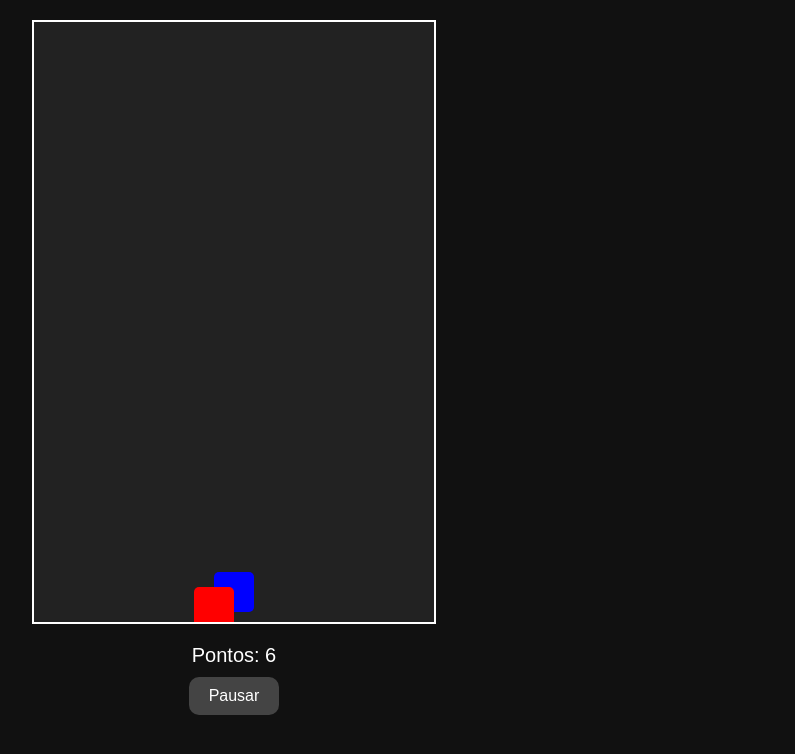
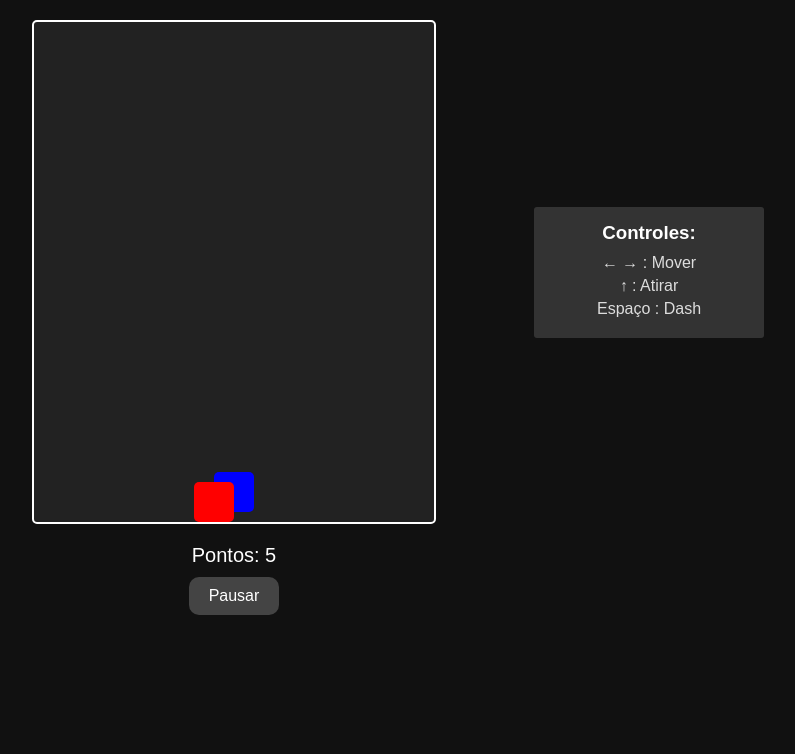
Before and after one commit to JamesCode235/Block_Army, a plain HTML site: page index.html in a window 1280 px wide. Shown: the whole page, without its empty margins (406-1201 px from the left). Drawn offline with Linux system fonts and the light colour scheme.

Commit message:
Add files via upload

```diff
--- a/index.html
+++ b/index.html
@@ -6,8 +6,16 @@
   <link rel="stylesheet" href="style.css">
 </head>
 <body>
-  <div id="game">
-    <div id="player"></div>
+  <div id="game-container">
+    <div id="game">
+      <div id="player"></div>
+    </div>
+    <div id="instructions">
+      <h3>Controles:</h3>
+      <p>← → : Mover</p>
+      <p>↑ : Atirar</p>
+      <p>Espaço : Dash</p>
+    </div>
   </div>
   <div id="score">Pontos: 0</div>
   <button id="pauseBtn">Pausar</button>
--- a/script.js
+++ b/script.js
@@ -7,6 +7,7 @@
 let score = 0;
 let gameOver = false;
 let paused = false;
+let keys = {};
 
 let enemyInterval = 1000;
 let enemySpeed = 5;
@@ -17,30 +18,49 @@
 let lastDashTime = 0;
 const dashCooldown = 8000; // 8 segundos
 
-
-
-// Movimento do jogador
+// Sistema de movimento melhorado
 document.addEventListener("keydown", (e) => {
   if (e.key === "p" || e.key === "P") {
     togglePause();
     return;
   }
+  if (e.code === "Space") {
+    keys["Space"] = true;
+  } else {
+    keys[e.key] = true;
+    // Movimento imediato ao pressionar a tecla
+    if (!gameOver && !paused) {
+      if (e.key === "ArrowLeft" && playerPos > 0) {
+        playerPos = Math.max(0, playerPos - 20);
+      } else if (e.key === "ArrowRight" && playerPos < 360) {
+        playerPos = Math.min(360, playerPos + 20);
+      }
+      player.style.left = playerPos + "px";
+    }
+  }
+});
 
+document.addEventListener("keyup", (e) => {
+  if (e.code === "Space") {
+    keys["Space"] = false;
+  } else {
+    keys[e.key] = false;
+  }
+});
+
+// Movimento suave do jogador
+function updatePlayerPosition() {
   if (gameOver || paused) return;
 
-  if (e.key === "ArrowLeft" && playerPos > 0) {
-    playerPos -= 20;
-  } else if (e.key === "ArrowRight" && playerPos < 360) {
-    playerPos += 20;
-  } else if (e.key === "ArrowUp") {
+  if (keys["ArrowUp"]) {
     shoot();
-  } else if (e.code === "Space") {
+  }
+  if (keys["Space"]) {
     dash();
   }
 
-
-  player.style.left = playerPos + "px";
-});
+  requestAnimationFrame(updatePlayerPosition);
+}
 
 // Botão de pause
 pauseBtn.addEventListener("click", togglePause);
@@ -55,7 +75,7 @@
   const enemy = document.createElement("div");
   enemy.classList.add("enemy");
   enemy.style.left = Math.floor(Math.random() * 10) * 40 + "px";
-  enemy.dataset.alive = "true"; // Marca o inimigo como ativo
+  enemy.dataset.alive = "true";
   game.appendChild(enemy);
 
   let enemyTop = 0;
@@ -70,10 +90,14 @@
       enemyTop += enemySpeed;
       enemy.style.top = enemyTop + "px";
 
-      if (enemyTop > 560) {
+      // Verificação de colisão apenas na área visual do bloco
+      if (enemyTop >= 460 && enemyTop <= 500) { // Verifica apenas quando o bloco está na área de colisão
+        const enemyLeft = parseInt(enemy.style.left);
+        const collisionDistance = Math.abs(enemyLeft - playerPos);
+
         if (
           enemy.dataset.alive === "true" &&
-          Math.abs(parseInt(enemy.style.left) - playerPos) < 40
+          collisionDistance < 35
         ) {
           endGame();
           return;
@@ -107,9 +131,10 @@
       scoreDisplay.textContent = "Pontos: " + score;
       lastScoreTime = now;
 
+      // Ajuste na dificuldade mais gradual
       if (score % 10 === 0 && enemyInterval > 300) {
-        enemyInterval -= 50;
-        enemySpeed += 1;
+        enemyInterval -= 30; // Reduzido de 50 para 30
+        enemySpeed += 0.5; // Reduzido de 1 para 0.5
       }
     }
   }
@@ -126,7 +151,7 @@
 
 // Start
 requestAnimationFrame(gameLoop);
-
+requestAnimationFrame(updatePlayerPosition);
 
 // função shoot
 function shoot() {
@@ -135,10 +160,8 @@
 
     lastShotTime = now;
 
-    // Aplica efeito de cooldown visual
     player.classList.add("cooldown");
 
-    // Remove o efeito visual após o cooldown
     setTimeout(() => {
       player.classList.remove("cooldown");
     }, shotCooldown);
@@ -196,13 +219,11 @@
 
     lastDashTime = now;
 
-    // Efeito visual do dash (amarelo + piscar)
     player.classList.add("dash-cooldown");
     setTimeout(() => {
       player.classList.remove("dash-cooldown");
     }, dashCooldown);
 
-    // Dash na direção mais próxima da borda (pra frente, se possível)
     if (playerPos <= 280) {
       playerPos += 80;
     } else if (playerPos >= 80) {
--- a/style.css
+++ b/style.css
@@ -6,14 +6,25 @@
     text-align: center;
   }
 
+  #game-container {
+    display: flex;
+    justify-content: center;
+    align-items: center;
+    gap: 20px;
+    margin: 20px auto;
+    max-width: 900px;
+    position: relative;
+  }
+
   #game {
     position: relative;
     width: 400px;
-    height: 600px;
+    height: 500px;
     background: #222;
-    margin: 20px auto;
     overflow: hidden;
     border: 2px solid #fff;
+    margin: 0 auto;
+    border-radius: 5px;
   }
 
   #player {
@@ -53,6 +64,27 @@
   #pauseBtn:hover {
     background: #666;
   }
+
+  #instructions {
+    position: absolute;
+    right: -80px;
+    padding: 15px;
+    background: #333;
+    border-radius: 3px;
+    width: 200px;
+    height: fit-content;
+  }
+
+  #instructions h3 {
+    margin: 0 0 10px 0;
+    color: #fff;
+  }
+
+  #instructions p {
+    margin: 5px 0;
+    color: #ddd;
+  }
+
   .bullet {
     position: absolute;
     width: 10px;
```
